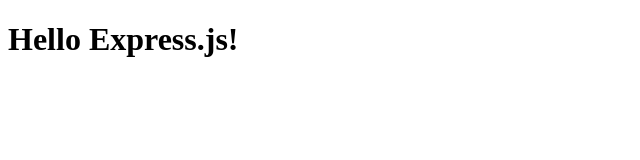
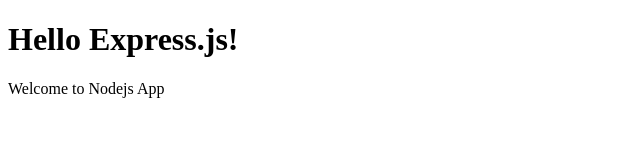
Before and after one commit to Architvaidya/web-server, a website: page public/index.html in a window 1280 px wide. Shown: the whole page, without its empty margins (0-640 px from the left). Drawn offline with Linux system fonts and the light colour scheme.

```diff
--- a/public/index.html
+++ b/public/index.html
@@ -6,5 +6,6 @@
 	</head>
 	<body>
 		<h1>Hello Express.js!</h1>
+		<p>Welcome to Nodejs App</p>
 	</body>
 </html>
```
